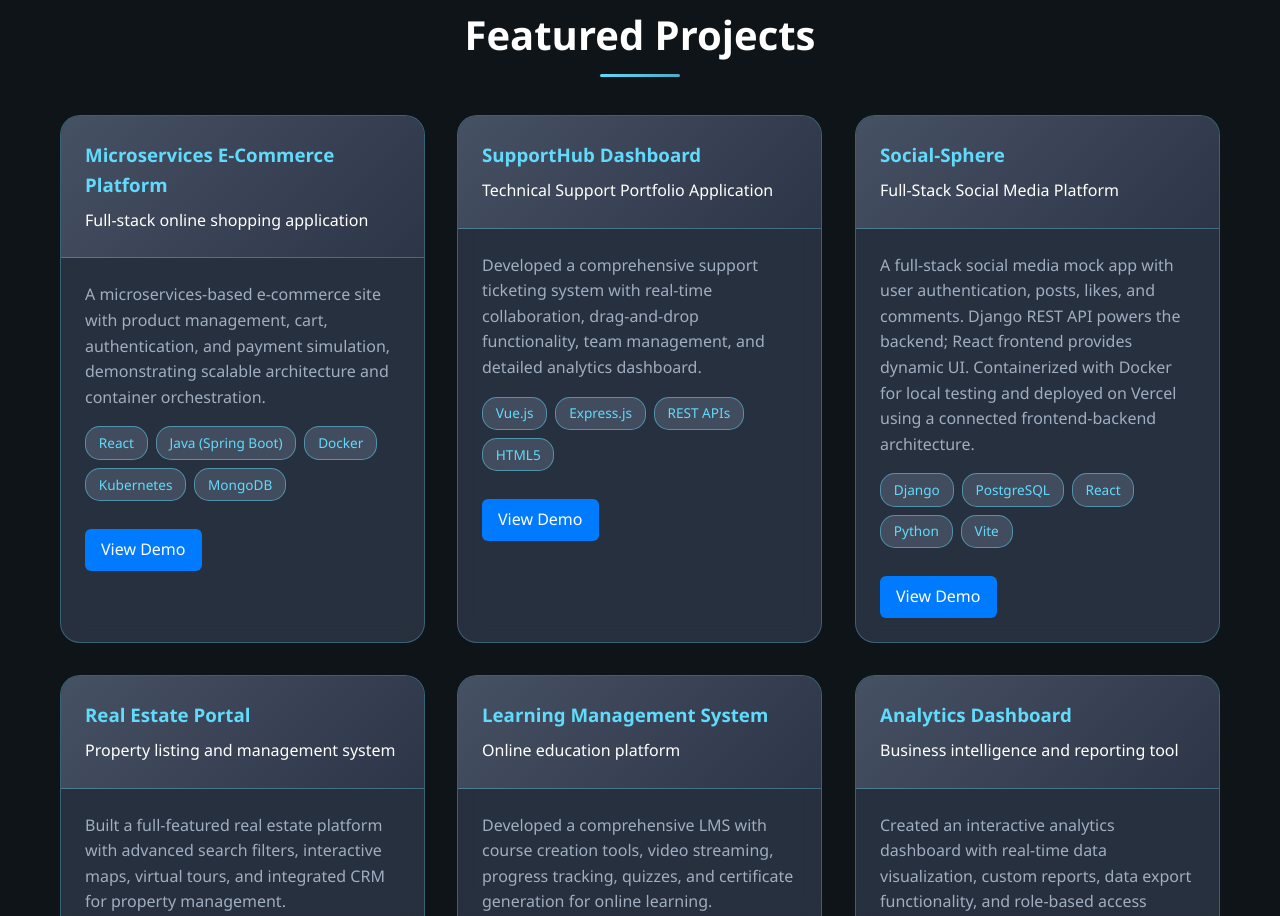
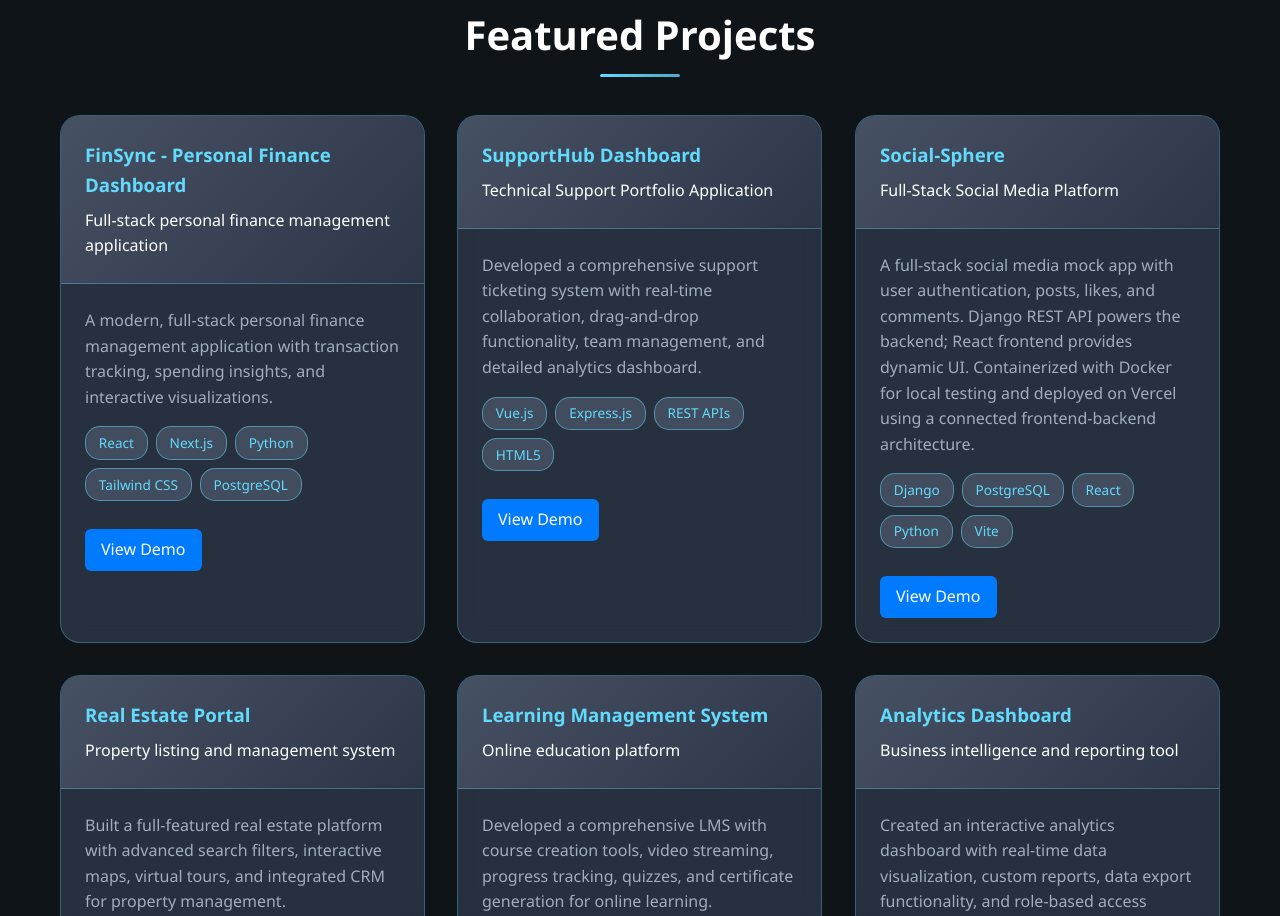
Before and after one commit to Sblaise123/My-Personal-Portfolio, a website: page index.html in a window 1280 px wide. Shown: the part 2283-3199 px from the top of the page. Drawn offline with Linux system fonts and the light colour scheme.

Commit message:
Update index.html

```diff
--- a/index.html
+++ b/index.html
@@ -142,19 +142,19 @@
 
       <div class="project-card">
         <div class="project-header">
-          <h3>Microservices E-Commerce Platform</h3>
-          <p>Full-stack online shopping application</p>
+          <h3>FinSync - Personal Finance Dashboard</h3>
+          <p>Full-stack personal finance management application</p>
         </div>
         <div class="project-body">
-          <p>A microservices-based e-commerce site with product management, cart, authentication, and payment simulation, demonstrating scalable architecture and container orchestration.</p>
+          <p>A modern, full-stack personal finance management application with transaction tracking, spending insights, and interactive visualizations.</p>
           <div class="project-tech">
             <span class="tech-tag">React</span>
-            <span class="tech-tag">Java (Spring Boot)</span>
-            <span class="tech-tag">Docker</span>
-            <span class="tech-tag">Kubernetes</span>
-            <span class="tech-tag">MongoDB</span>
+            <span class="tech-tag">Next.js</span>
+            <span class="tech-tag">Python</span>
+            <span class="tech-tag">Tailwind CSS</span>
+            <span class="tech-tag">PostgreSQL</span>
           </div>
-          <a href="https://github.com/Sblaise123/Shop-Hub/tree/main" target="_blank" class="view-demo">View Demo</a>
+          <a href="https://fin-sync-phi.vercel.app" target="_blank" class="view-demo">View Demo</a>
         </div>
       </div>
 
```
